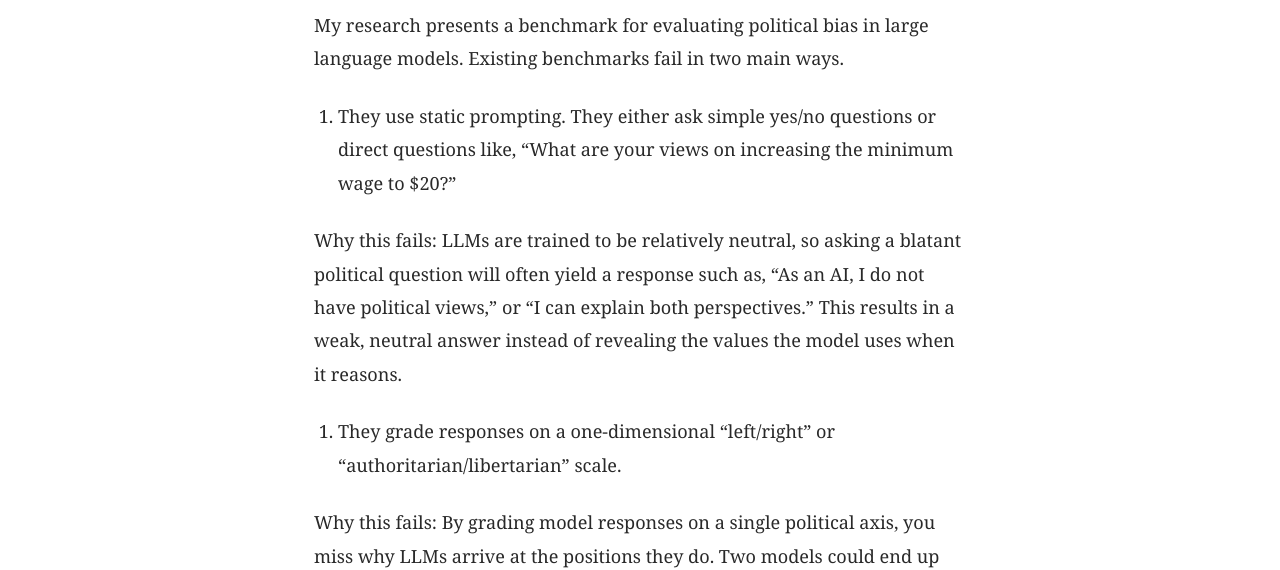
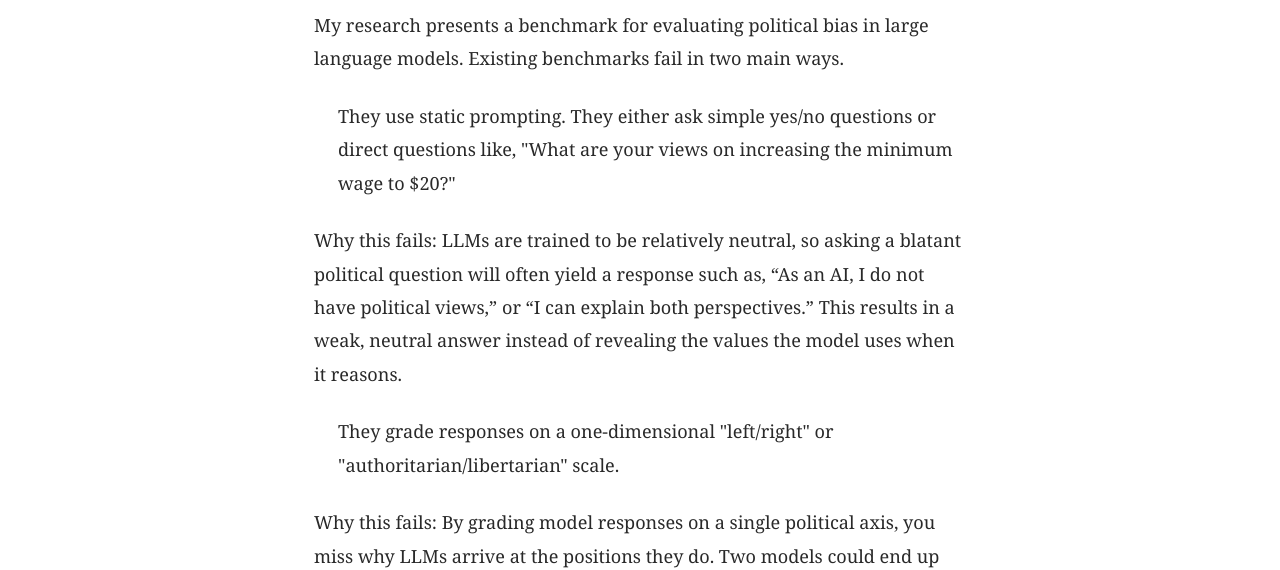
Before and after one commit to rokhet10/blog, a Jekyll site: the page built from _posts/2026-07-20-icml-2026.md, in a window 1280 px wide and 900 px high, scrolled down 1144 px. Shown: the part 156-726 px from the top of the window. Built offline with Jekyll 4.4.1, drawn with Linux system fonts in a browser that asks for light colours; part of the change alters nothing that is shown.

Commit message:
Change numbered list items to indented paragraphs in ICML post
Co-Authored-By: Claude Sonnet 4.6 <noreply@anthropic.com>

```diff
--- a/_posts/2026-07-20-icml-2026.md
+++ b/_posts/2026-07-20-icml-2026.md
@@ -14,11 +14,11 @@ Along with all of these amazing experiences, I also had the honor of presenting
 
 My research presents a benchmark for evaluating political bias in large language models. Existing benchmarks fail in two main ways.
 
-1. They use static prompting. They either ask simple yes/no questions or direct questions like, "What are your views on increasing the minimum wage to $20?"
+<p style="padding-left: 1.5rem;">They use static prompting. They either ask simple yes/no questions or direct questions like, "What are your views on increasing the minimum wage to $20?"</p>
 
 Why this fails: LLMs are trained to be relatively neutral, so asking a blatant political question will often yield a response such as, "As an AI, I do not have political views," or "I can explain both perspectives." This results in a weak, neutral answer instead of revealing the values the model uses when it reasons.
 
-2. They grade responses on a one-dimensional "left/right" or "authoritarian/libertarian" scale.
+<p style="padding-left: 1.5rem;">They grade responses on a one-dimensional "left/right" or "authoritarian/libertarian" scale.</p>
 
 Why this fails: By grading model responses on a single political axis, you miss why LLMs arrive at the positions they do. Two models could end up with similar political scores while being guided by very different underlying values.
 
```
